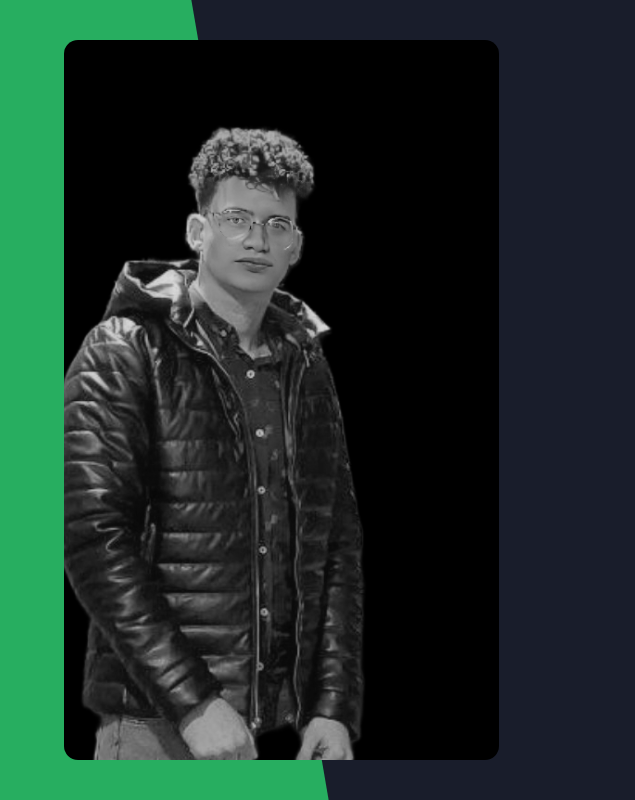
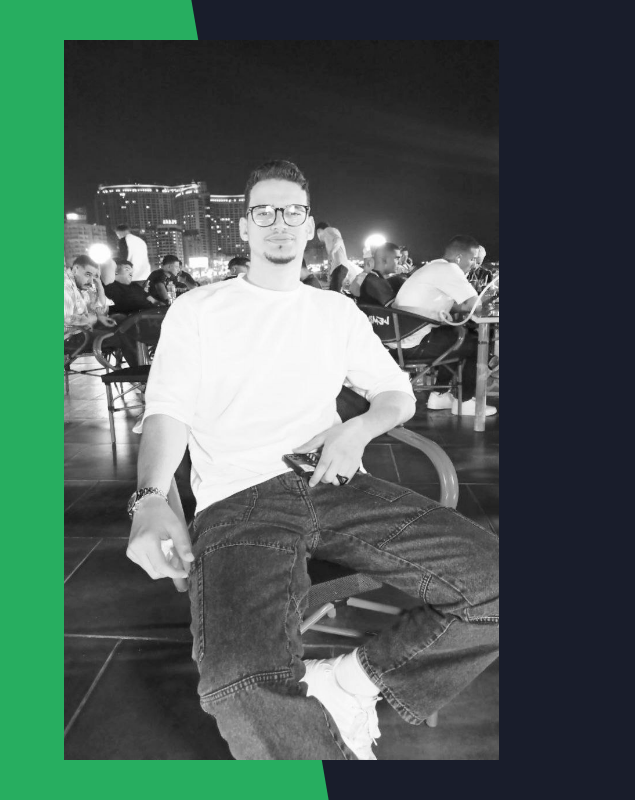
Before and after one commit to AlaaRef3t/Test-PortFolio, a plain HTML site: page index.html in a window 1280 px wide. Shown: the full height of the page, 0-635 px from the left. Drawn offline with Linux system fonts and the light colour scheme.

Commit message:
added new pic

```diff
--- a/index.html
+++ b/index.html
@@ -23,7 +23,7 @@
             <div class="left-header">
                 <div class="h-shape"></div>
                 <div class="image">
-                    <img src="img/pic.png" alt="">
+                    <img src="img/photo_2025-06-19_01-19-54.jpg" alt="">
                 </div>
             </div>
             <div class="right-header">
```
Also changed, not shown: img/photo_2025-06-19_01-19-54.jpg (added), img/photo_2025-06-19_01-25-04.jpg (added).
